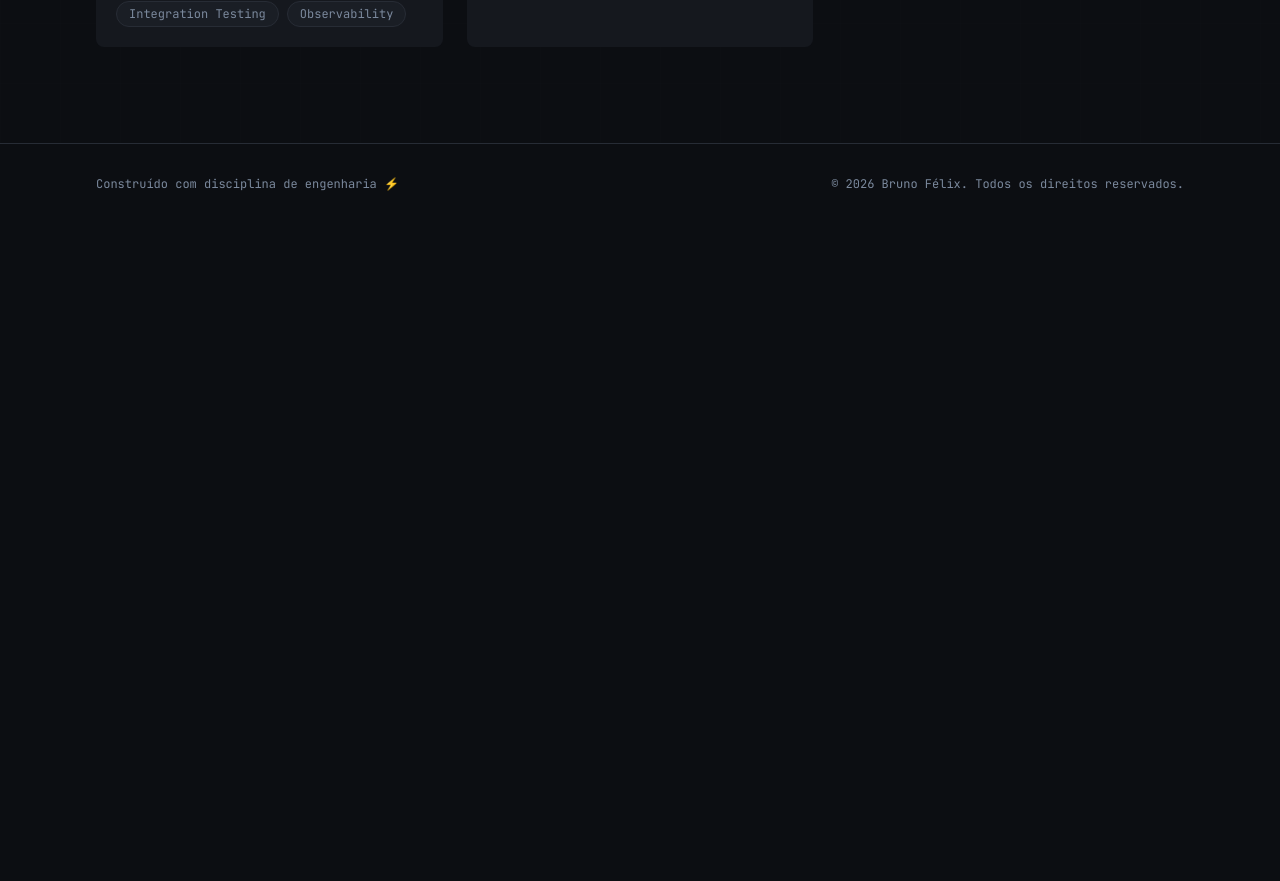
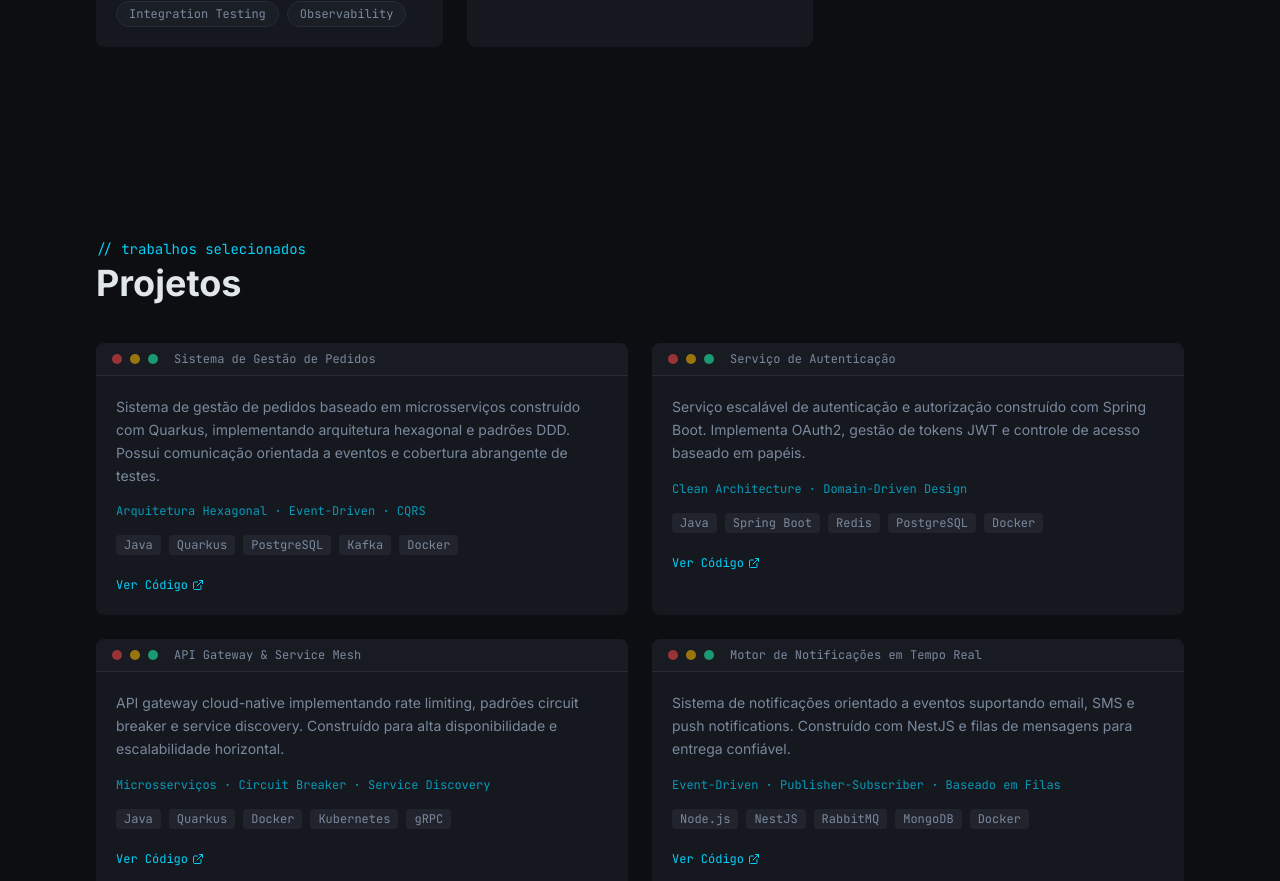
Before and after one commit to BrunoFelixDeSousa/backend-architect-portfolio, a React (Vite) app: page / in a window 1280 px wide. Shown: the part 1916-2797 px from the top of the page. Before the commit the page ends 2140 px from the top, so only its background shows below. Built offline with nearby package versions, Linux system fonts and the light colour scheme.

Commit message:
feat: cria componente projects

```diff
--- a/src/components/Navbar/components/navbarDesktop.tsx
+++ b/src/components/Navbar/components/navbarDesktop.tsx
@@ -1,4 +1,3 @@
-import { Link } from "react-router";
 import type { Language } from "../../../i18n/types/i18n";
 
 interface NavbarDesktopProps {
@@ -17,13 +16,13 @@ export function NavbarDesktop({
   return (
     <div className="hidden md:flex items-center gap-6">
       {navItems.map((item) => (
-        <Link
+        <a
           key={item.key}
-          to={`#${item.key}`}
+          href={`#${item.key}`}
           className="font-mono text-sm text-muted-foreground hover:text-primary transition-colors"
         >
           {item.label}
-        </Link>
+        </a>
       ))}
       <div className="flex items-center gap-1 ml-4 border border-border rounded-md overflow-hidden">
         {(Object.keys(langLabels) as Language[]).map((lang) => (
--- /dev/null
+++ b/src/components/ProjectsSection/index.tsx
@@ -0,0 +1,75 @@
+import { motion } from "framer-motion";
+import { useLanguage } from "../../i18n/LanguageContext";
+import { ExternalLink } from "lucide-react";
+import { Link } from "react-router";
+
+export function ProjectsSection() {
+  const { t } = useLanguage();
+
+  return (
+    <section id="projects" className="py-24">
+      <div className="section-container">
+        <motion.div
+          initial={{ opacity: 0, y: 20 }}
+          whileInView={{ opacity: 1, y: 0 }}
+          viewport={{ once: true }}
+        >
+          <p className="font-mono text-primary text-sm mb-1">
+            {t.projects.subtitle}
+          </p>
+          <h2 className="text-3xl sm:text-4xl font-bold text-foreground mb-10">
+            {t.projects.title}
+          </h2>
+        </motion.div>
+
+        <div className="grid md:grid-cols-2 gap-6">
+          {t.projects.items.map((project, i) => (
+            <motion.div
+              key={i}
+              initial={{ opacity: 0, y: 20 }}
+              whileInView={{ opacity: 1, y: 0 }}
+              viewport={{ once: true }}
+              transition={{ delay: i * 0.1 }}
+              className="group neon-border rounded-lg bg-card overflow-hidden hover:border-primary/50 transition-all"
+            >
+              {/* Terminal header */}
+              <div className="flex items-center gap-2 px-4 py-2 border-b border-border bg-muted/30">
+                <div className="w-2.5 h-2.5 rounded-full bg-destructive/60" />
+                <div className="w-2.5 h-2.5 rounded-full bg-yellow-500/60" />
+                <div className="w-2.5 h-2.5 rounded-full bg-terminal-green/60" />
+                <span className="font-mono text-xs text-muted-foreground ml-2">
+                  {project.title}
+                </span>
+              </div>
+
+              <div className="p-5">
+                <p className="text-muted-foreground text-sm leading-relaxed mb-4">
+                  {project.description}
+                </p>
+                <p className="font-mono text-xs text-primary/70 mb-4">
+                  {project.architecture}
+                </p>
+                <div className="flex flex-wrap gap-2 mb-4">
+                  {project.tech.map((tech) => (
+                    <span
+                      key={tech}
+                      className="px-2 py-0.5 text-xs font-mono rounded bg-muted text-muted-foreground"
+                    >
+                      {tech}
+                    </span>
+                  ))}
+                </div>
+                <Link
+                  to="#"
+                  className="inline-flex items-center gap-1 font-mono text-xs text-primary hover:underline"
+                >
+                  {t.projects.viewCode} <ExternalLink size={12} />
+                </Link>
+              </div>
+            </motion.div>
+          ))}
+        </div>
+      </div>
+    </section>
+  );
+}
--- a/src/components/index.tsx
+++ b/src/components/index.tsx
@@ -2,4 +2,5 @@ export { Navbar } from './Navbar';
 export { HeroSection } from './HeroSection';
 export { AboutSection } from './AboutSection';
 export { SkillsSection } from './SkillsSection';
+export { ProjectsSection } from './ProjectsSection';
 export { Footer } from './Footer';
--- a/src/i18n/translations.ts
+++ b/src/i18n/translations.ts
@@ -37,6 +37,41 @@ export const translations = {
         practices: "Engineering Practices",
         infra: "Infrastructure",
       },
+    },
+    projects: {
+      title: "Projects",
+      subtitle: "// selected work",
+      viewCode: "View Source",
+      items: [
+        {
+          title: "Order Management System",
+          description:
+            "Microservices-based order management system built with Quarkus, implementing hexagonal architecture and DDD patterns. Features event-driven communication and comprehensive test coverage.",
+          tech: ["Java", "Quarkus", "PostgreSQL", "Kafka", "Docker"],
+          architecture: "Hexagonal Architecture · Event-Driven · CQRS",
+        },
+        {
+          title: "Authentication Service",
+          description:
+            "Scalable authentication and authorization service built with Spring Boot. Implements OAuth2, JWT token management, and role-based access control with clean separation of concerns.",
+          tech: ["Java", "Spring Boot", "Redis", "PostgreSQL", "Docker"],
+          architecture: "Clean Architecture · Domain-Driven Design",
+        },
+        {
+          title: "API Gateway & Service Mesh",
+          description:
+            "Cloud-native API gateway implementing rate limiting, circuit breaker patterns, and service discovery. Built for high availability and horizontal scaling.",
+          tech: ["Java", "Quarkus", "Docker", "Kubernetes", "gRPC"],
+          architecture: "Microservices · Circuit Breaker · Service Discovery",
+        },
+        {
+          title: "Real-time Notification Engine",
+          description:
+            "Event-driven notification system supporting email, SMS, and push notifications. Built with NestJS and message queues for reliable delivery.",
+          tech: ["Node.js", "NestJS", "RabbitMQ", "MongoDB", "Docker"],
+          architecture: "Event-Driven · Publisher-Subscriber · Queue-Based",
+        },
+      ],
     },
     footer: {
       built: "Built with engineering discipline",
@@ -82,6 +117,42 @@ export const translations = {
         infra: "Infraestrutura",
       },
     },
+    projects: {
+      title: "Projetos",
+      subtitle: "// trabalhos selecionados",
+      viewCode: "Ver Código",
+      items: [
+        {
+          title: "Sistema de Gestão de Pedidos",
+          description:
+            "Sistema de gestão de pedidos baseado em microsserviços construído com Quarkus, implementando arquitetura hexagonal e padrões DDD. Possui comunicação orientada a eventos e cobertura abrangente de testes.",
+          tech: ["Java", "Quarkus", "PostgreSQL", "Kafka", "Docker"],
+          architecture: "Arquitetura Hexagonal · Event-Driven · CQRS",
+        },
+        {
+          title: "Serviço de Autenticação",
+          description:
+            "Serviço escalável de autenticação e autorização construído com Spring Boot. Implementa OAuth2, gestão de tokens JWT e controle de acesso baseado em papéis.",
+          tech: ["Java", "Spring Boot", "Redis", "PostgreSQL", "Docker"],
+          architecture: "Clean Architecture · Domain-Driven Design",
+        },
+        {
+          title: "API Gateway & Service Mesh",
+          description:
+            "API gateway cloud-native implementando rate limiting, padrões circuit breaker e service discovery. Construído para alta disponibilidade e escalabilidade horizontal.",
+          tech: ["Java", "Quarkus", "Docker", "Kubernetes", "gRPC"],
+          architecture: "Microsserviços · Circuit Breaker · Service Discovery",
+        },
+        {
+          title: "Motor de Notificações em Tempo Real",
+          description:
+            "Sistema de notificações orientado a eventos suportando email, SMS e push notifications. Construído com NestJS e filas de mensagens para entrega confiável.",
+          tech: ["Node.js", "NestJS", "RabbitMQ", "MongoDB", "Docker"],
+          architecture:
+            "Event-Driven · Publisher-Subscriber · Baseado em Filas",
+        },
+      ],
+    },
     footer: {
       built: "Construído com disciplina de engenharia",
       rights: "Todos os direitos reservados.",
@@ -126,6 +197,41 @@ export const translations = {
         infra: "Infraestructura",
       },
     },
+    projects: {
+      title: "Proyectos",
+      subtitle: "// trabajos seleccionados",
+      viewCode: "Ver Código",
+      items: [
+        {
+          title: "Sistema de Gestión de Pedidos",
+          description:
+            "Sistema de gestión de pedidos basado en microservicios construido con Quarkus, implementando arquitectura hexagonal y patrones DDD. Presenta comunicación orientada a eventos y cobertura completa de pruebas.",
+          tech: ["Java", "Quarkus", "PostgreSQL", "Kafka", "Docker"],
+          architecture: "Arquitectura Hexagonal · Event-Driven · CQRS",
+        },
+        {
+          title: "Servicio de Autenticación",
+          description:
+            "Servicio escalable de autenticación y autorización construido con Spring Boot. Implementa OAuth2, gestión de tokens JWT y control de acceso basado en roles.",
+          tech: ["Java", "Spring Boot", "Redis", "PostgreSQL", "Docker"],
+          architecture: "Clean Architecture · Domain-Driven Design",
+        },
+        {
+          title: "API Gateway & Service Mesh",
+          description:
+            "API gateway cloud-native implementando rate limiting, patrones circuit breaker y service discovery. Construido para alta disponibilidad y escalabilidad horizontal.",
+          tech: ["Java", "Quarkus", "Docker", "Kubernetes", "gRPC"],
+          architecture: "Microservicios · Circuit Breaker · Service Discovery",
+        },
+        {
+          title: "Motor de Notificaciones en Tiempo Real",
+          description:
+            "Sistema de notificaciones orientado a eventos soportando email, SMS y push notifications. Construido con NestJS y colas de mensajes para entrega confiable.",
+          tech: ["Node.js", "NestJS", "RabbitMQ", "MongoDB", "Docker"],
+          architecture: "Event-Driven · Publisher-Subscriber · Basado en Colas",
+        },
+      ],
+    },
     footer: {
       built: "Construido con disciplina de ingeniería",
       rights: "Todos los derechos reservados.",
--- a/src/page/Home.tsx
+++ b/src/page/Home.tsx
@@ -1,4 +1,4 @@
-import { Navbar, Footer, HeroSection, AboutSection, SkillsSection } from "../components";
+import { Navbar, Footer, HeroSection, AboutSection, SkillsSection, ProjectsSection } from "../components";
 
 export function Home() {
   return (
@@ -7,6 +7,7 @@ export function Home() {
       <HeroSection />
       <AboutSection />
       <SkillsSection />
+      <ProjectsSection />
       <Footer />
     </div>
   )
```
